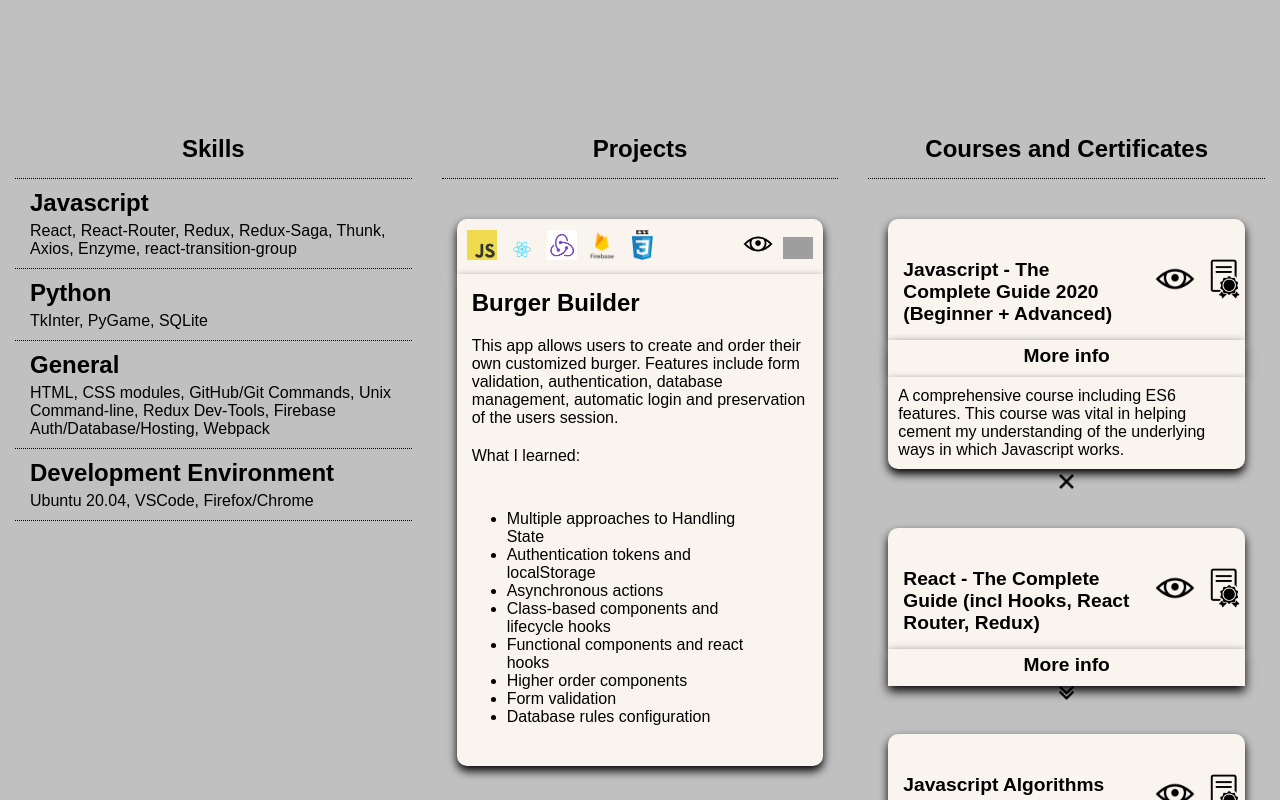
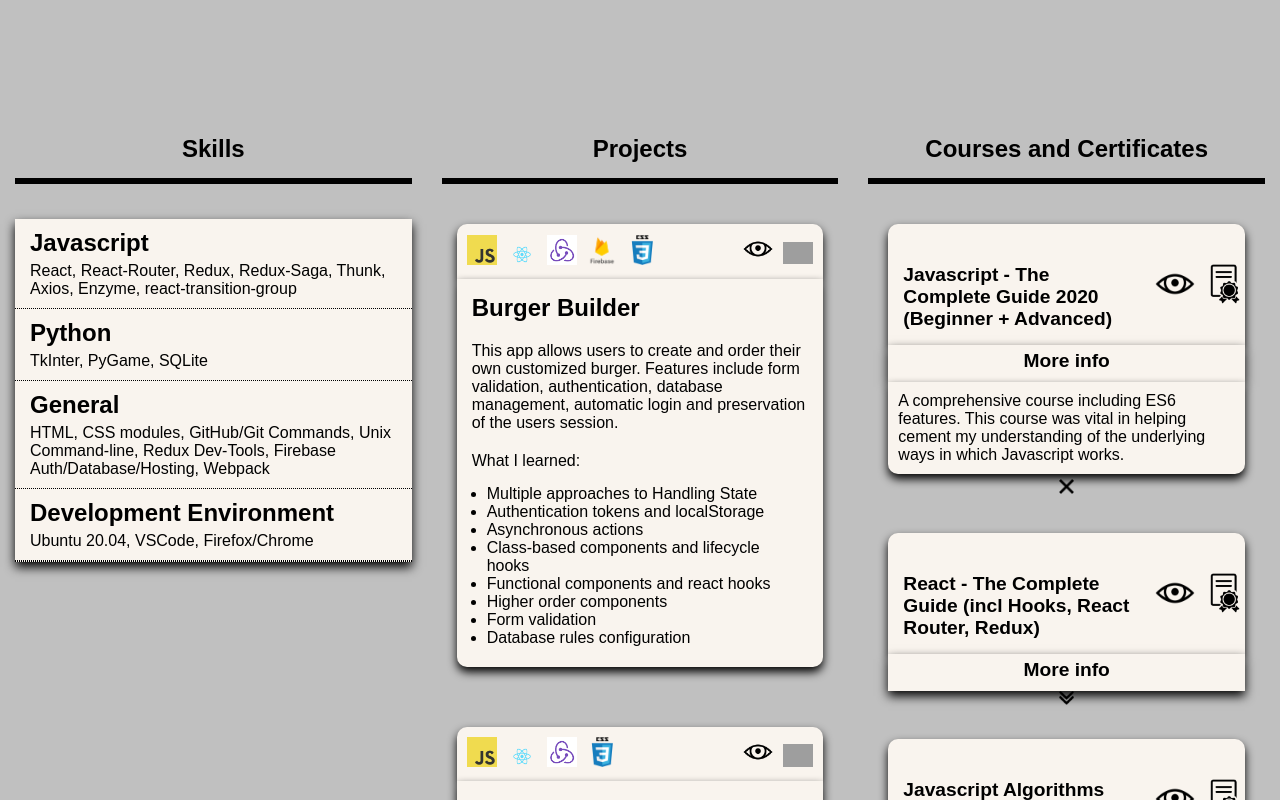
Before and after one commit to Kwarn/portfolio, a React (Create React App) app: page / in a window 1280 px wide. Shown: the part 880-1680 px from the top of the page. Built offline with nearby package versions, Linux system fonts and the light colour scheme; grey boxes are pictures that could not be loaded.

Commit message:
courses now highlightable by clicking on skills menu

```diff
--- a/src/components/Skills/Skills.js
+++ b/src/components/Skills/Skills.js
@@ -2,22 +2,33 @@ import React from 'react'
 import classes from './Skills.module.css'
 
 const Skills = props => {
+  const { selectedContentHandler } = props
+
   return (
     <div className={classes.Skills}>
       <h1 className={classes.SectionTitle}>Skills</h1>
       <div className={classes.TechLists}>
-        <div className={classes.TechSubsection}>
+        <div
+          className={classes.TechSubsection}
+          onClick={() => selectedContentHandler('javascript')}
+        >
           <h2>Javascript</h2>
           <p>
             React, React-Router, Redux, Redux-Saga, Thunk, Axios, Enzyme,
             react-transition-group
           </p>
         </div>
-        <div className={classes.TechSubsection}>
+        <div
+          className={classes.TechSubsection}
+          onClick={() => selectedContentHandler('python')}
+        >
           <h2>Python</h2>
           <p>TkInter, PyGame, SQLite</p>
         </div>
-        <div className={classes.TechSubsection}>
+        <div
+          className={classes.TechSubsection}
+          onClick={() => selectedContentHandler('general')}
+        >
           <h2>General</h2>
           <p>
             HTML, CSS modules, GitHub/Git Commands, Unix Command-line, Redux
@@ -25,8 +36,13 @@ const Skills = props => {
           </p>
         </div>
         <div>
-          <h2>Development Environment</h2>
-          <p>Ubuntu 20.04, VSCode, Firefox/Chrome</p>
+          <div
+            className={classes.TechSubsection}
+            onClick={() => selectedContentHandler('environment')}
+          >
+            <h2>Development Environment</h2>
+            <p>Ubuntu 20.04, VSCode, Firefox/Chrome</p>
+          </div>
         </div>
       </div>
     </div>
--- a/src/components/Skills/Skills.module.css
+++ b/src/components/Skills/Skills.module.css
@@ -4,7 +4,7 @@
 }
 
 .SectionTitle {
-  border-bottom: 1px dotted black;
+  border-bottom: 6px solid black;
   margin: 0px 15px 0px 15px;
   padding: 15px 0px 15px 0px;
   text-align: center;
@@ -13,10 +13,13 @@
 }
 
 .TechLists {
+  background-color: #f9f4ee;
+  box-shadow: 0 5px 10px rgb(0, 0, 0);
   border-bottom: 1px dotted black;
   height: auto;
-  margin: 0px 15px 15px 15px;
+  margin: 35px 15px 15px 15px;
 }
+
 .TechLists p {
   padding: 5px 15px 10px 15px;
 }
@@ -29,6 +32,11 @@
   border-bottom: 1px dotted black;
 }
 
+.TechSubsection:hover {
+  cursor: pointer;
+  background-color: springgreen;
+}
+
 @media (min-width: 900px) {
   .Skills {
     flex: 1;
--- a/src/containers/Courses/Course/Course.js
+++ b/src/containers/Courses/Course/Course.js
@@ -4,7 +4,7 @@ import Draw from '../../Draw/Draw'
 import classes from './Course.module.css'
 
 const Course = props => {
-  const { title, desc, cert, courseLink, showModal } = props
+  const { title, desc, cert, courseLink, showModal, isHighlighted } = props
 
   const certificate = (
     <img className={classes.Image} src={cert} alt={`${title} certificate`} />
@@ -27,7 +27,7 @@ const Course = props => {
 
   return (
     <>
-      <div className={classes.Course}>
+      <div className={`${classes.Course} ${isHighlighted ? classes.Highlight : null}`}>
         <h1>{title}</h1>
         <div className={classes.Icons}>
           <a href={courseLink} target="_blank" rel="noopener noreferrer">
--- a/src/containers/Courses/Course/Course.module.css
+++ b/src/containers/Courses/Course/Course.module.css
@@ -7,6 +7,10 @@
   background-color: #f9f4ee;
   display: flex;
   justify-content: space-between;
+}
+
+.Highlight {
+  background-color: springgreen;
 }
 
 .Course h1 {
--- a/src/containers/Courses/Courses.js
+++ b/src/containers/Courses/Courses.js
@@ -5,8 +5,11 @@ import classes from '../../containers/Courses/Courses.module.css'
 import FadeInSection from '../FadeInSection/FadeInSection'
 
 const Courses = props => {
+  const { selectedContentTag } = props
+
   const [coursesObject] = useState({
     javascriptComplete: {
+      tag: 'javascript',
       title: 'Javascript - The Complete Guide 2020 (Beginner + Advanced)',
       desc: `A comprehensive course including ES6 features.
         This course was vital in helping cement my understanding of the
@@ -18,6 +21,7 @@ const Courses = props => {
       cert: imageAssets.javascriptCertificate,
     },
     reactComplete: {
+      tag: 'javascript',
       title: 'React - The Complete Guide (incl Hooks, React Router, Redux)',
       desc: `Very detailed course demonstrating multiple approaches both new and old to creating react apps.`,
       courseLink:
@@ -25,6 +29,7 @@ const Courses = props => {
       cert: imageAssets.reactCertificate,
     },
     JavascriptFreeCodeCamp: {
+      contentTypeTag: 'javascript',
       title: 'Javascript Algorithms and Data Structures',
       desc:
         'My first detailed introduction to Javascript, left me wanting more!',
@@ -32,6 +37,7 @@ const Courses = props => {
       cert: imageAssets.freeCodeCampCertificate,
     },
     sqlCodeAcademy: {
+      tag: 'general',
       title: 'Learn SQL',
       desc:
         'I took this course as I found a need in the fitness app for a database.',
@@ -39,18 +45,22 @@ const Courses = props => {
       cert: imageAssets.sqlCodeAcademyCertificate,
     },
     pythonCodeAcademy: {
-      title: 'Learn Python 3',
+      tag: 'python',
+      title: 'Learn Python',
       desc:
         'The first online course I completed back in 2017, when I first discovered my love of programming.',
       courseLink: 'https://www.codecademy.com/learn/learn-python-3',
     },
   })
 
+
+
   let courses = []
   for (let course in coursesObject) {
     courses.push(
       <FadeInSection key={coursesObject[course].title} fadeDirection="bottom">
         <Course
+          isHighlighted={selectedContentTag === coursesObject[course].tag}
           title={coursesObject[course].title}
           desc={coursesObject[course].desc}
           cert={coursesObject[course].cert}
--- a/src/containers/Courses/Courses.module.css
+++ b/src/containers/Courses/Courses.module.css
@@ -8,7 +8,7 @@
 }
 
 .SectionTitle {
-  border-bottom: 1px dotted black;
+  border-bottom: 6px solid black;
   margin: 0px 15px 0px 15px;
   padding: 15px 0px 15px 0px;
   text-align: center;
@@ -16,6 +16,7 @@
   color: black;
 }
 
+
 @media (min-width: 900px) {
   .Courses {
     margin-top: 150px;
--- a/src/containers/Home/Home.js
+++ b/src/containers/Home/Home.js
@@ -14,6 +14,11 @@ const Home = props => {
     isOpen: false,
     modalContent: null,
   })
+
+  const [selectedContent, setSelectedContent] = useState('')
+  const selectedContentHandler = selectedContentTag => {
+    setSelectedContent(selectedContentTag)
+  }
 
   const showModalHandler = modalContent => {
     setModalControl({ modalContent: modalContent, isOpen: true })
@@ -43,9 +48,12 @@ const Home = props => {
         </FadeInSection>
       </div>
       <div className={classes.ComponentsWrapper}>
-        <Skills />
-        <Projects />
-        <Courses showModal={modalContent => showModalHandler(modalContent)} />
+        <Skills selectedContentHandler={tag => selectedContentHandler(tag)} />
+        <Projects selectedContentTag={selectedContent} />
+        <Courses
+          selectedContentTag={selectedContent}
+          showModal={modalContent => showModalHandler(modalContent)}
+        />
       </div>
       <Link to="/contact">
         <div>
--- a/src/containers/Projects/Project/Project.module.css
+++ b/src/containers/Projects/Project/Project.module.css
@@ -47,6 +47,5 @@
 
 .ProjectDesc ul {
   text-align: left;
-  margin: 30px;
-  padding: 5px 15px 5px 15px;
+  padding: 5px 15px 15px 25px;
 }
--- a/src/containers/Projects/Projects.module.css
+++ b/src/containers/Projects/Projects.module.css
@@ -9,7 +9,7 @@
 }
 
 .SectionTitle {
-  border-bottom: 1px dotted black;
+  border-bottom: 6px solid black;
   margin: 0px 15px 0px 15px;
   padding: 15px 0px 15px 0px;
   text-align: center;
```
